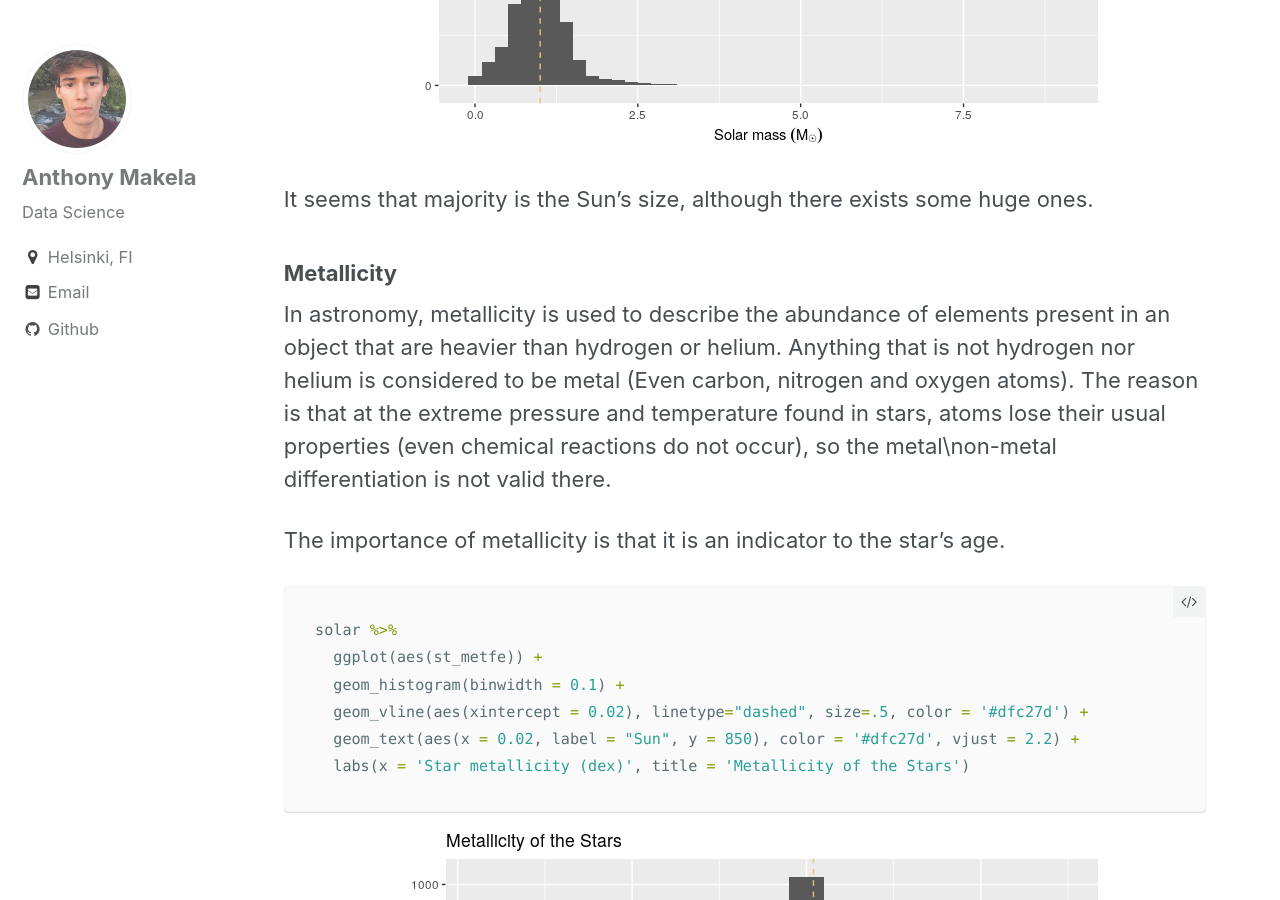
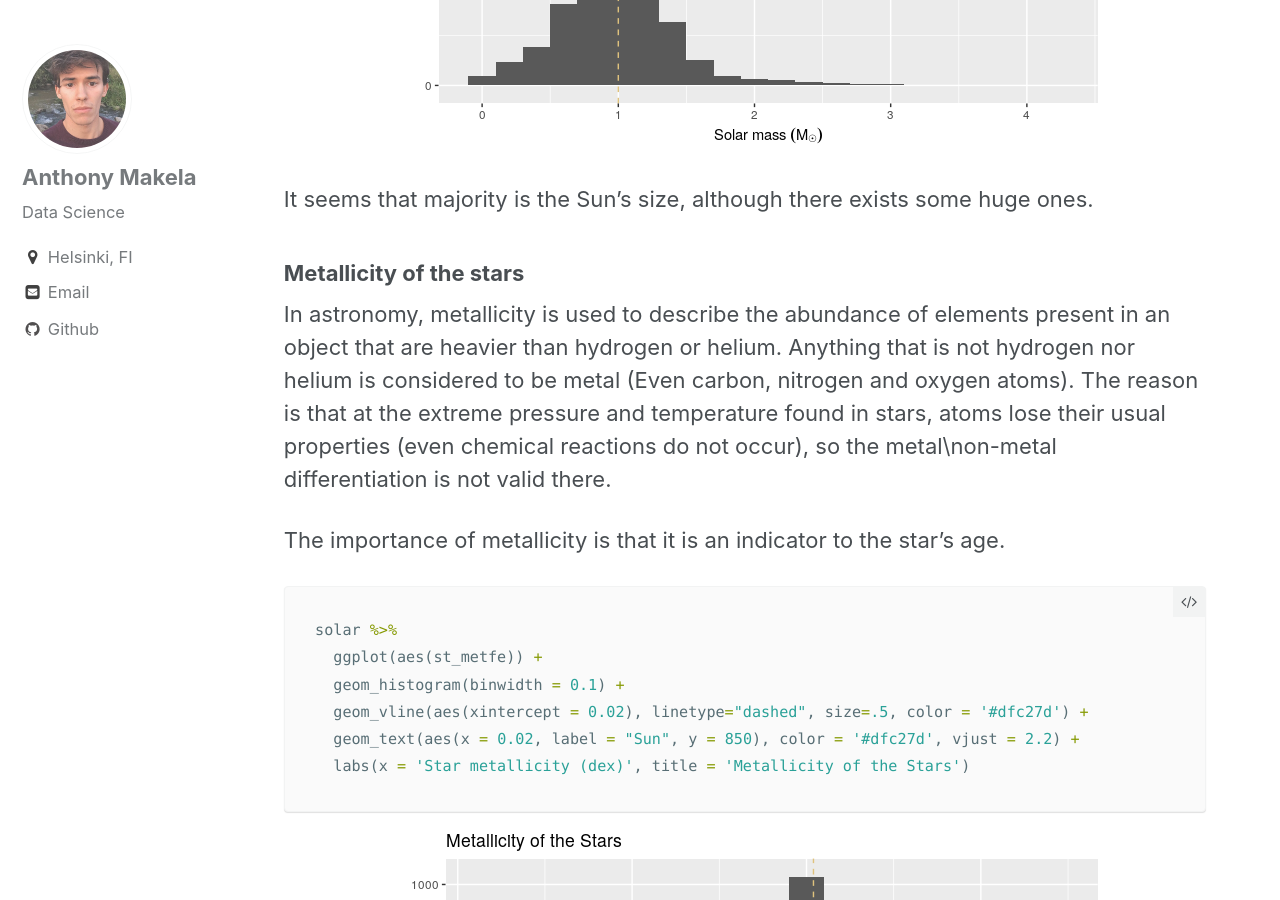
Before and after one commit to anthonymakela/anthonymakela.github.io, a Jekyll site: the page built from _posts/2019-01-01-Analysis-On-Exoplanets.md, in a window 1280 px wide and 900 px high, scrolled down 20472 px. Built offline with Jekyll 4.4.1, drawn with Linux system fonts in a browser that asks for light colours; nearby versions of some CDN libraries; formulas are drawn with MathJax 3.

Commit message:
Exoplanets

```diff
--- a/_posts/2019-01-01-Analysis-On-Exoplanets.md
+++ b/_posts/2019-01-01-Analysis-On-Exoplanets.md
@@ -486,7 +486,7 @@ solar %>%
 
 It seems that majority is the Sun’s size, although there exists some huge ones.
 
-### Metallicity
+### Metallicity of the stars
 
 In astronomy, metallicity is used to describe the abundance of elements present in an object that are heavier than hydrogen or helium. Anything that is not hydrogen nor helium is considered to be metal (Even carbon, nitrogen and oxygen atoms). The reason is that at the extreme pressure and temperature found in stars, atoms lose their usual properties (even chemical reactions do not occur), so the metal\non-metal differentiation is not valid there.
 
```
Also changed, not shown: images/plot_solar_mass.png.
